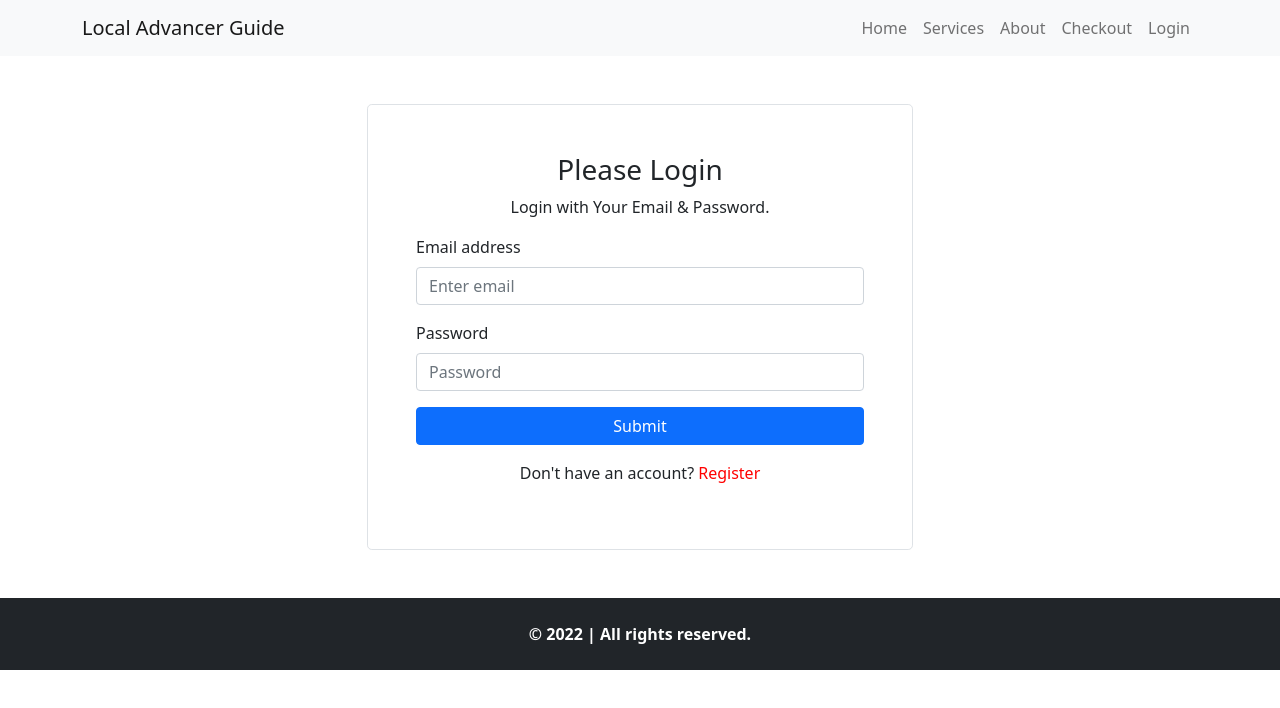
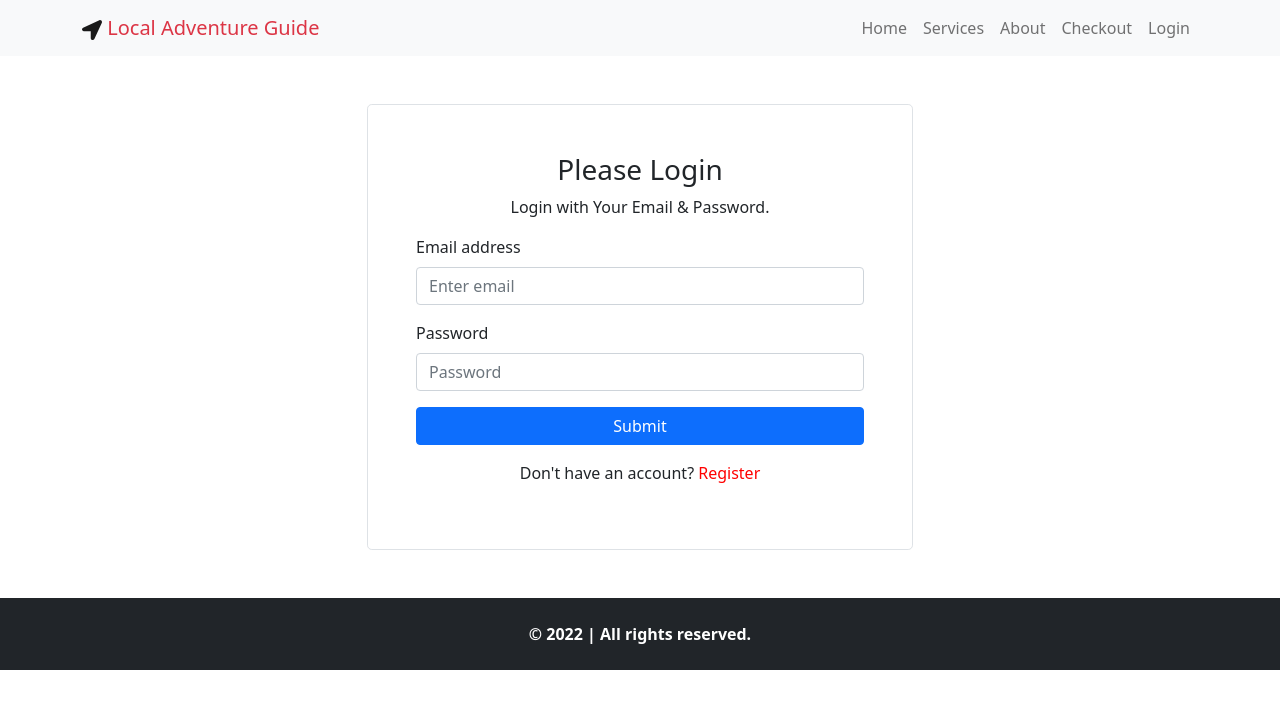
Before and after one commit to ahmmedrasel-dev/local-advanchar-guide, a React (Create React App) app: page /login in a window 1280 px wide. Shown: the top 708 px of the page. Built offline with nearby package versions, Linux system fonts and the light colour scheme; no server answers.

Commit message:
login error handle

```diff
--- a/package.json
+++ b/package.json
@@ -3,6 +3,7 @@
   "version": "0.1.0",
   "private": true,
   "dependencies": {
+    "@react-icons/all-files": "^4.1.0",
     "@testing-library/jest-dom": "^5.16.4",
     "@testing-library/react": "^13.1.1",
     "@testing-library/user-event": "^13.5.0",
@@ -12,6 +13,7 @@
     "react-bootstrap": "^2.2.3",
     "react-dom": "^18.0.0",
     "react-firebase-hooks": "^5.0.3",
+    "react-icons": "^4.3.1",
     "react-router-dom": "^6.3.0",
     "react-scripts": "5.0.1",
     "react-toastify": "^8.2.0",
--- a/public/index.html
+++ b/public/index.html
@@ -22,7 +22,7 @@
       work correctly both with client-side routing and a non-root public URL.
       Learn how to configure a non-root public URL by running `npm run build`.
     -->
-  <title>Local Advancer Guide</title>
+  <title>Local Adventure Guide | Enjoy your local Trips</title>
 </head>
 
 <body>
--- a/src/Pages/Common/Header/Header.js
+++ b/src/Pages/Common/Header/Header.js
@@ -4,6 +4,7 @@ import { Button, Container, Nav, Navbar } from 'react-bootstrap';
 import { useAuthState } from 'react-firebase-hooks/auth';
 import { Link } from 'react-router-dom';
 import auth from '../../../firebase.init';
+import { FaLocationArrow } from 'react-icons/fa';
 
 const Header = () => {
   const [user] = useAuthState(auth)
@@ -15,7 +16,7 @@ const Header = () => {
   return (
     <Navbar bg="light" expand="lg" sticky='top'>
       <Container>
-        <Navbar.Brand as={Link} to='/'>Local Advancer Guide</Navbar.Brand>
+        <Navbar.Brand as={Link} to='/'> <FaLocationArrow /> <span className='text-danger'>Local Adventure Guide</span></Navbar.Brand>
         <Navbar.Toggle aria-controls="navbarScroll" />
         <Navbar.Collapse id="navbarScroll">
           <Nav
--- a/src/Pages/LoginRegister/Login/Login.js
+++ b/src/Pages/LoginRegister/Login/Login.js
@@ -54,7 +54,7 @@ const Login = () => {
   }
 
   if (user) {
-    navigate('/home')
+    toast.success('Login Successfully.')
   }
 
   const handleSubmit = e => {
@@ -86,11 +86,19 @@ const Login = () => {
               <Form.Group className="mb-3" controlId="formBasicEmail">
                 <Form.Label>Email address</Form.Label>
                 <Form.Control type="email" onChange={handleEmail} placeholder="Enter email" required />
+
+                {
+                  loginError?.email && <strong className='text-danger'>{loginError.email}</strong>
+                }
               </Form.Group>
 
               <Form.Group className="mb-3" controlId="formBasicPassword">
                 <Form.Label>Password</Form.Label>
                 <Form.Control type="password" onChange={handlePassword} placeholder="Password" required />
+
+                {
+                  loginError?.password && <strong className='text-danger'>{loginError.password}</strong>
+                }
               </Form.Group>
               <Button variant="primary" type="submit" className='w-100'>
                 Submit
--- a/src/Pages/LoginRegister/Register/Register.js
+++ b/src/Pages/LoginRegister/Register/Register.js
@@ -58,9 +58,8 @@ const Register = () => {
 
   // After Successfully Register User Redirect to Home.
   if (user) {
-    toast('Registration Successfully Done!')
     navigate('/home')
-
+    toast.success('User Created Successfully.')
   }
 
   const handleSubmitForm = e => {
@@ -77,7 +76,7 @@ const Register = () => {
 
   useEffect(() => {
     if (hookError) {
-      toast(hookError?.message)
+      toast.error(hookError?.message)
     }
   }, [hookError])
 
```
Also changed, not shown: 2 other files (tests, documents, lock files or other folders).
